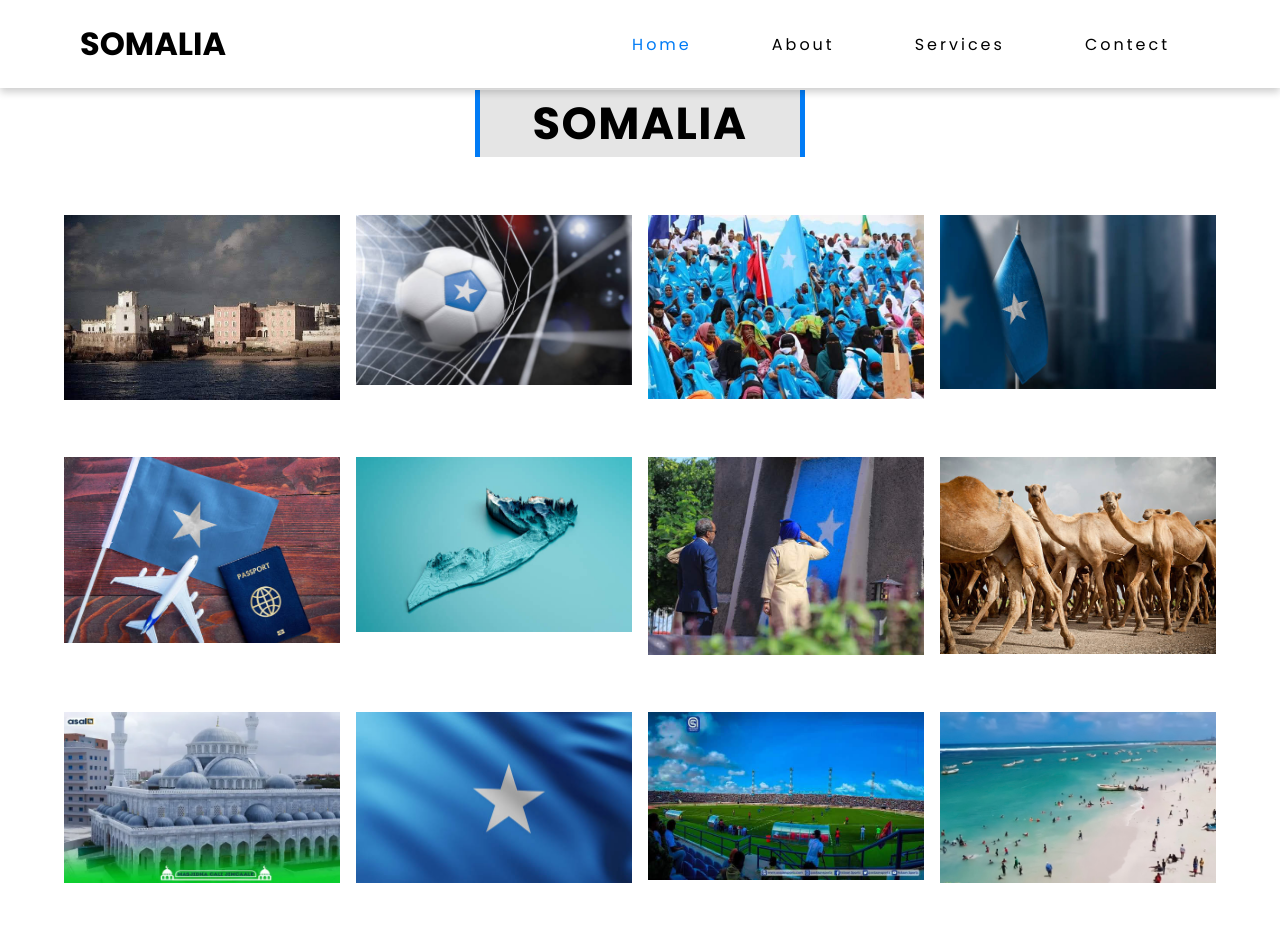
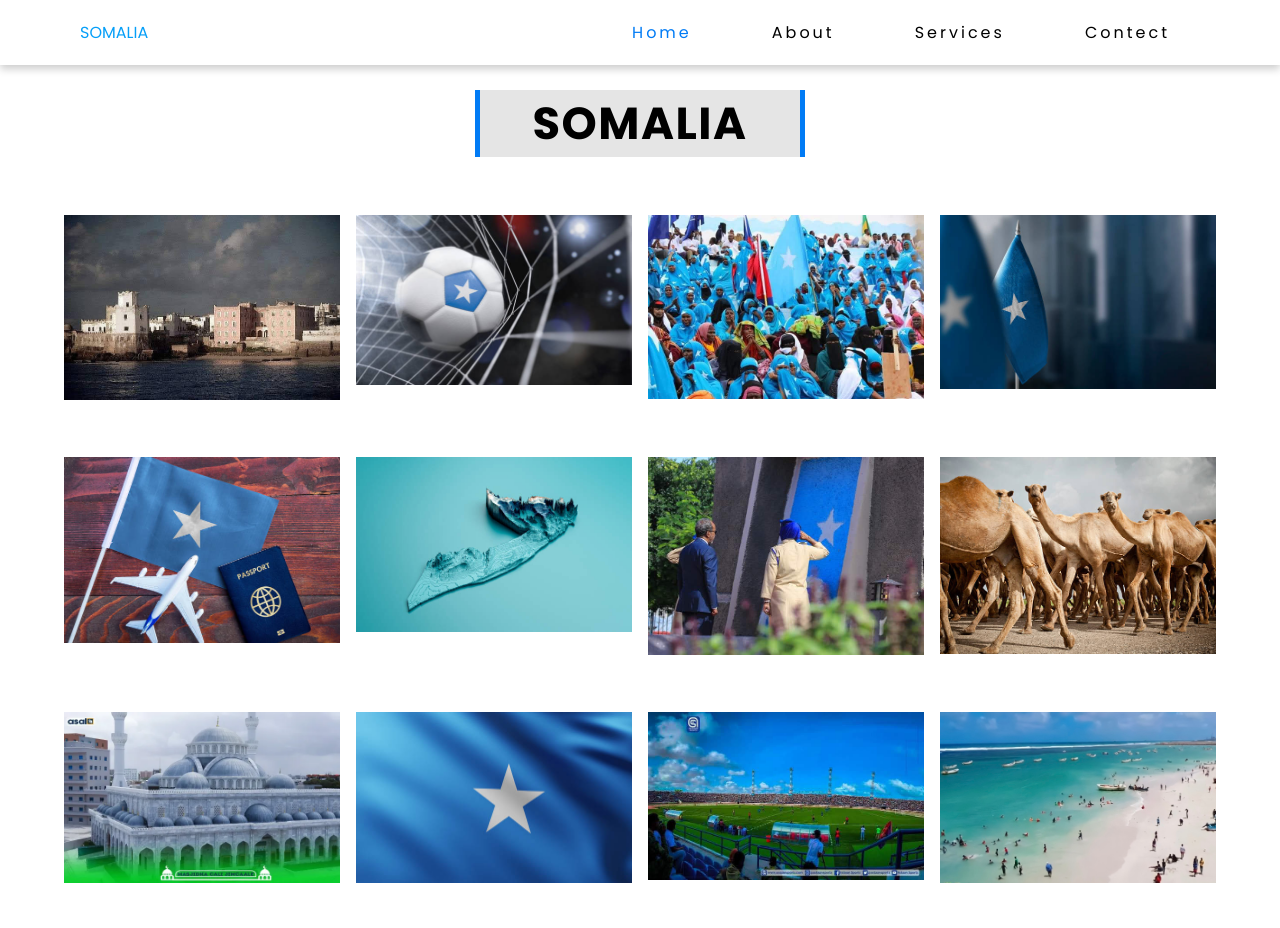
Before and after one commit to yaasiinaxmed/website, a plain HTML site: page index.html in a window 1280 px wide. Shown: the top 928 px of the page. Drawn offline with Linux system fonts and the light colour scheme.

Commit message:
initial commit

```diff
--- a/index.html
+++ b/index.html
@@ -12,7 +12,7 @@
     <!-- navigition -->
     <div class="nav">
         <div class="logo">
-            <h1>SOMALIA</h1>
+            <span>SOMALIA</span>
         </div>
         <ul>
             <li><a href="#" class="color" >Home</a></li>
```
